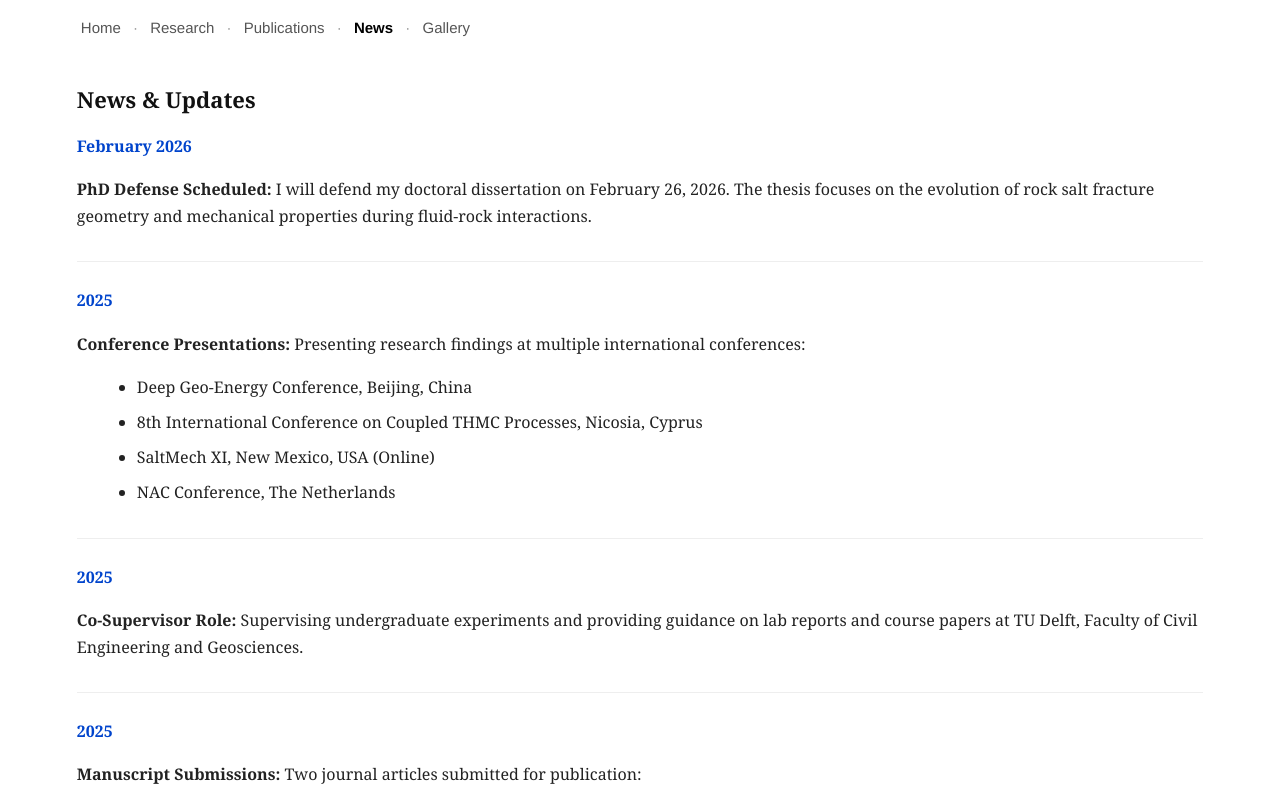
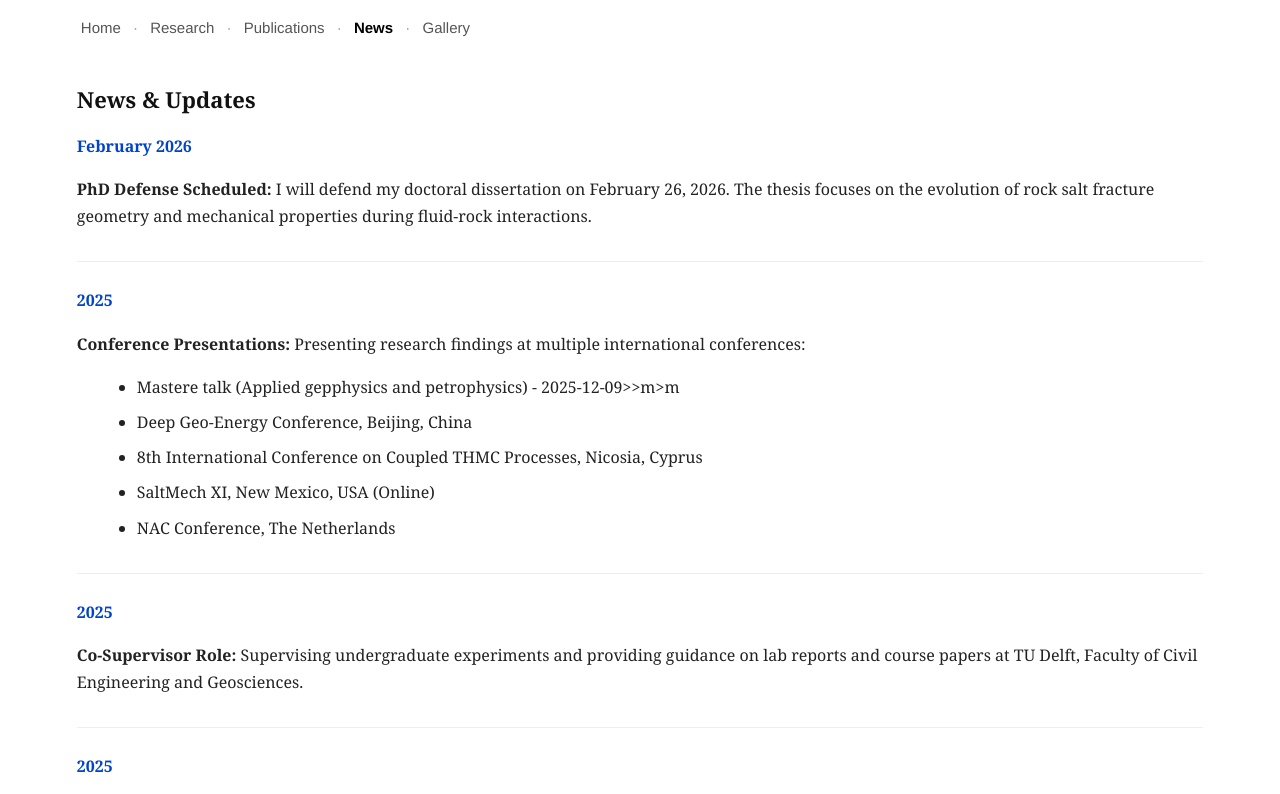
Before and after one commit to ShihaoTUD/ShihaoTUD.github.io, a plain HTML site: page news.html in a window 1280 px wide. Shown: the top 794 px of the page. Drawn offline with Linux system fonts and the light colour scheme.

Commit message:
Add Mastere talk presentation to news.html
Added a new presentation entry for the Mastere talk.

```diff
--- a/news.html
+++ b/news.html
@@ -135,6 +135,7 @@
                 <strong>Conference Presentations:</strong> Presenting research findings at multiple international conferences:
             </p>
             <ul>
+                <li>Mastere talk (Applied gepphysics and petrophysics) - 2025-12-09>>m>m
                 <li>Deep Geo-Energy Conference, Beijing, China</li>
                 <li>8th International Conference on Coupled THMC Processes, Nicosia, Cyprus</li>
                 <li>SaltMech XI, New Mexico, USA (Online)</li>
```
